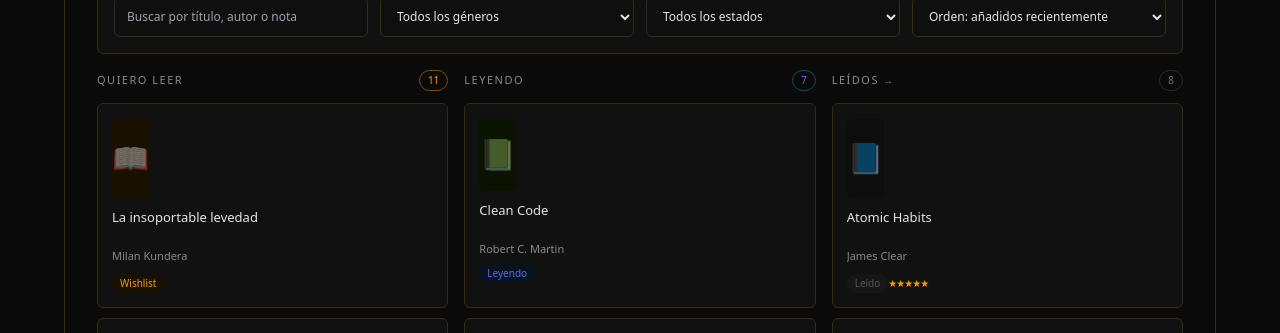
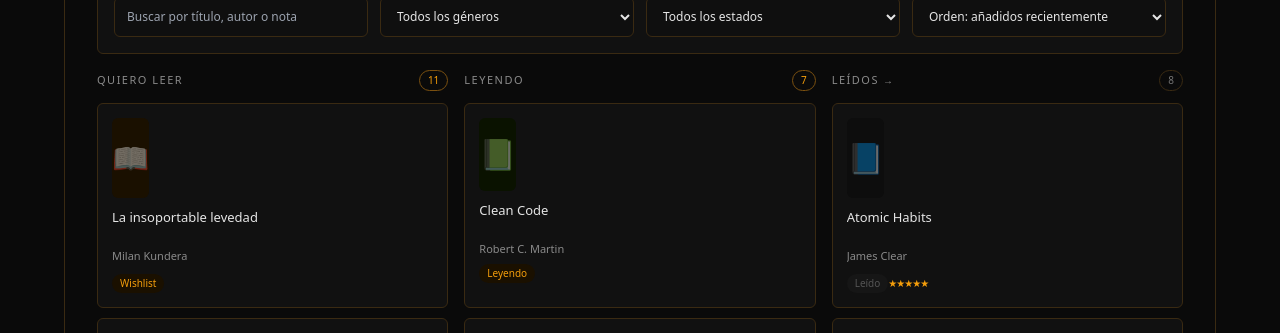
Before and after one commit to sandramaeso89/readink, a React (Vite) app: page / in a window 1280 px wide. Shown: the part 396-729 px from the top of the page. Built offline with nearby package versions, Linux system fonts and the light colour scheme.

Commit message:
Update LibraryPage

```diff
--- a/src/pages/LibraryPage.tsx
+++ b/src/pages/LibraryPage.tsx
@@ -21,14 +21,14 @@
 // Color del chip del estado dentro de la tarjeta.
 function tagClasses(status: LibraryCard['status']) {
   if (status === 'wishlist') return 'bg-[#1a1000] text-[var(--ri-accent)]'
-  if (status === 'reading') return 'bg-[#07141d] text-[var(--ri-reading)]'
+  if (status === 'reading') return 'bg-[#1a1000] text-[var(--ri-accent)]'
   return 'bg-[#161616] text-[#555]'
 }
 
 // Color del contador (badge) de cada columna.
 function badgeClasses(kind: 'wishlist' | 'reading' | 'read') {
   if (kind === 'wishlist') return 'border-[#7a5010] text-[var(--ri-accent)]'
-  if (kind === 'reading') return 'border-[#164e63] text-[var(--ri-reading)]'
+  if (kind === 'reading') return 'border-[#7a5010] text-[var(--ri-accent)]'
   return 'border-[var(--ri-border)] text-[#777]'
 }
 
@@ -92,7 +92,7 @@
       {book.progress ? (
         <div className="mt-2 h-0.5 overflow-hidden rounded-full bg-[var(--ri-border)]">
           <div
-            className="h-full rounded-full bg-[var(--ri-reading)]"
+            className="h-full rounded-full bg-[var(--ri-accent)]"
             style={{ width: `${book.progress}%` }}
           />
         </div>
@@ -373,7 +373,7 @@
                     max={100}
                     value={progressDraft}
                     onChange={(event) => setProgressDraft(Number(event.target.value))}
-                    className="h-1 w-full cursor-pointer appearance-none rounded-full bg-[#2a2a2a] accent-[var(--ri-reading)]"
+                    className="h-1 w-full cursor-pointer appearance-none rounded-full bg-[#2a2a2a] accent-[var(--ri-accent)]"
                   />
                   <p className="mt-1 text-xs text-[var(--ri-text-secondary)]">{progressDraft}%</p>
                 </div>
```
